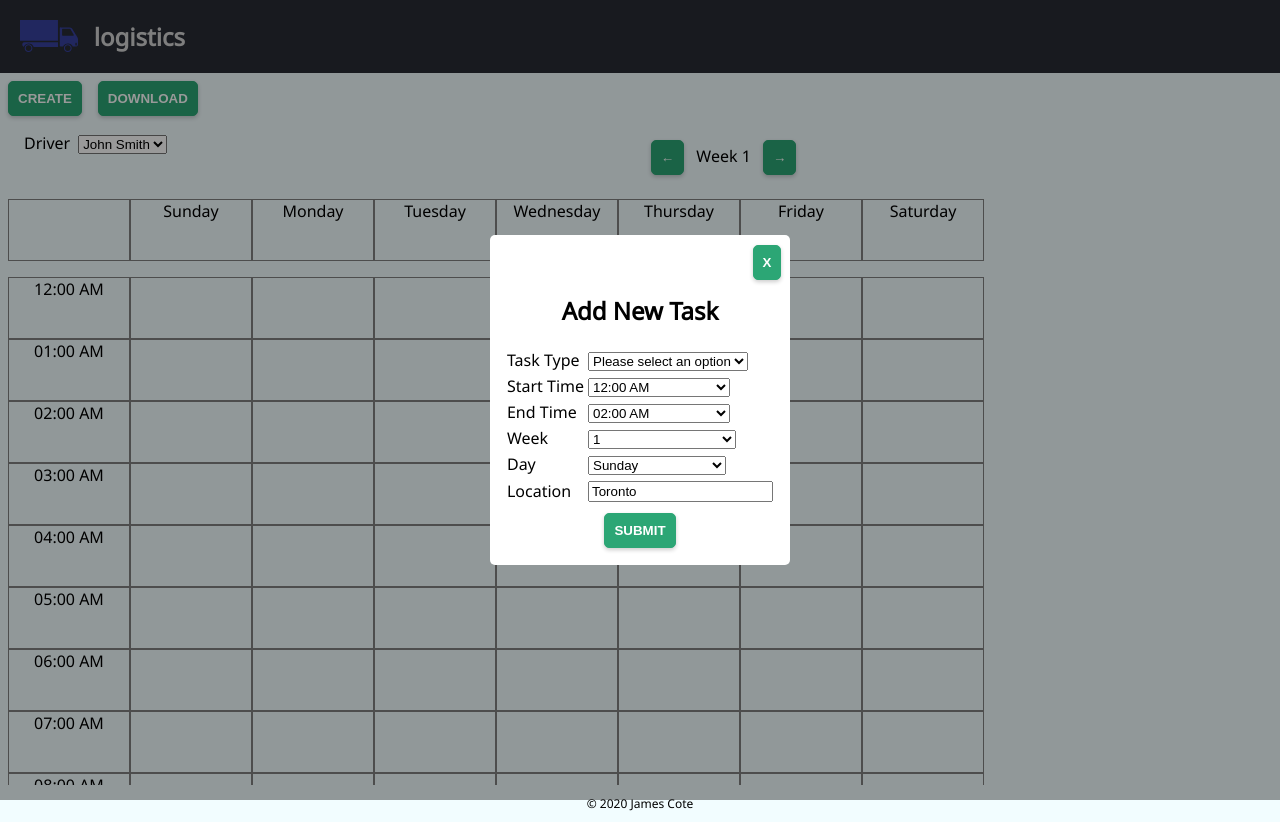
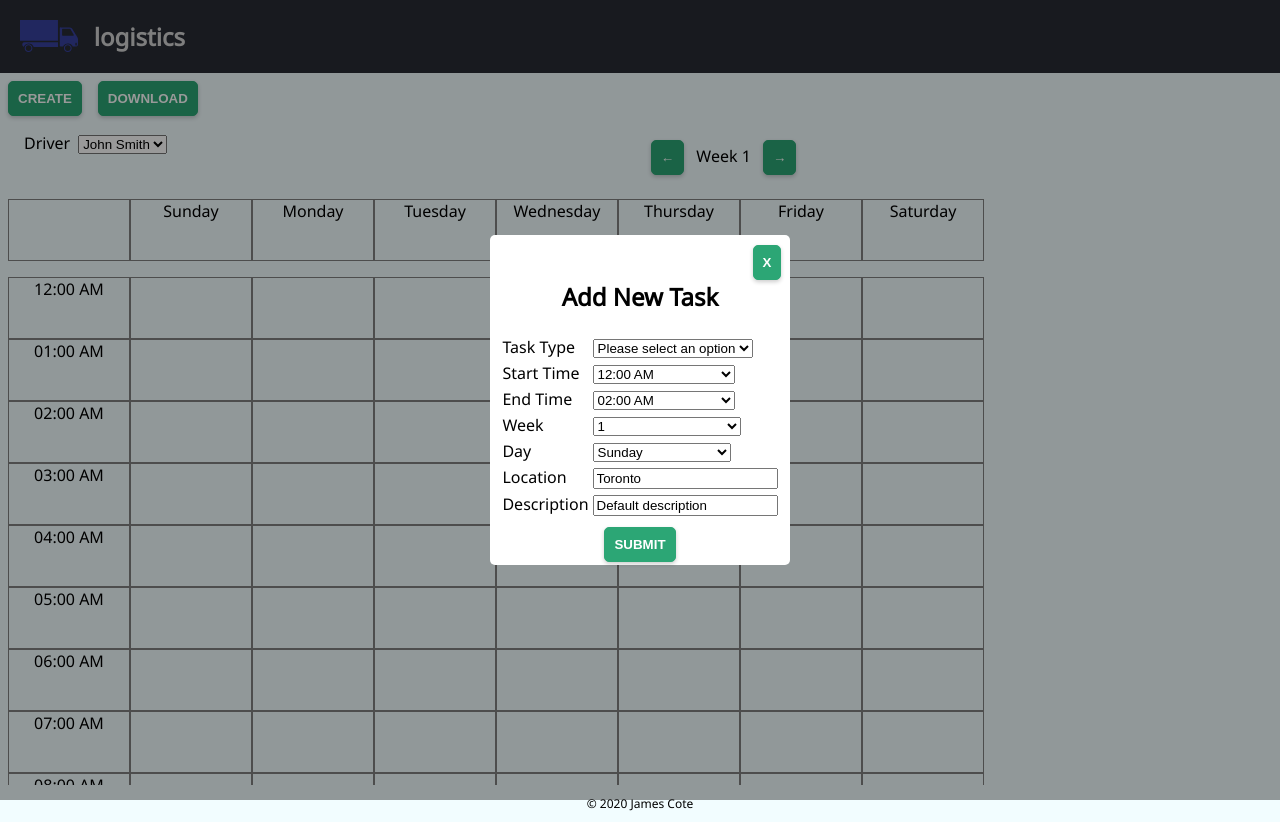
Before and after one commit to Coteh/logistics, a React app: page / in a window 1280 px wide. Both pictures are taken after a click on the button "CREATE". Built offline with nearby package versions, Linux system fonts and the light colour scheme.

Commit message:
#7 add description to ui components

```diff
--- a/src/ui/section/EditDriverTask.tsx
+++ b/src/ui/section/EditDriverTask.tsx
@@ -18,6 +18,7 @@ interface IProps {
   defaultLocation?: string;
   defaultDay?: number;
   defaultWeek?: number;
+  defaultDescription?: string;
   submitFunc: Function;
 }
 
@@ -91,6 +92,7 @@ export default function EditDriverTask(props: IProps) {
     defaultDay,
     defaultWeek,
     submitFunc,
+    defaultDescription,
   } = props;
 
   const [taskType, setTaskType] = useState(defaultType || DriverTaskType.NONE);
@@ -99,6 +101,9 @@ export default function EditDriverTask(props: IProps) {
   const [location, setLocation] = useState(defaultLocation || 'Toronto');
   const [day, setDay] = useState(defaultDay || 1);
   const [week, setWeek] = useState(defaultWeek || 1);
+  const [description, setDescription] = useState(
+    defaultDescription || 'Default description',
+  );
 
   const app = useContext(AppContext);
 
@@ -139,6 +144,7 @@ export default function EditDriverTask(props: IProps) {
       week,
       userID,
       location,
+      description,
     };
     submitFunc(args);
   }
@@ -265,6 +271,20 @@ export default function EditDriverTask(props: IProps) {
                 <br />
               </td>
             </tr>
+            <tr>
+              <td>
+                <label>Description</label>
+              </td>
+              <td>
+                <input
+                  name="description"
+                  data-testid="description"
+                  value={description}
+                  onChange={(e) => setDescription(e.target.value)}
+                ></input>
+                <br />
+              </td>
+            </tr>
           </tbody>
         </table>
         <Button onClick={onSubmit} label="Submit"></Button>
```
Also changed, not shown: 2 other files (tests, documents, lock files or other folders).
